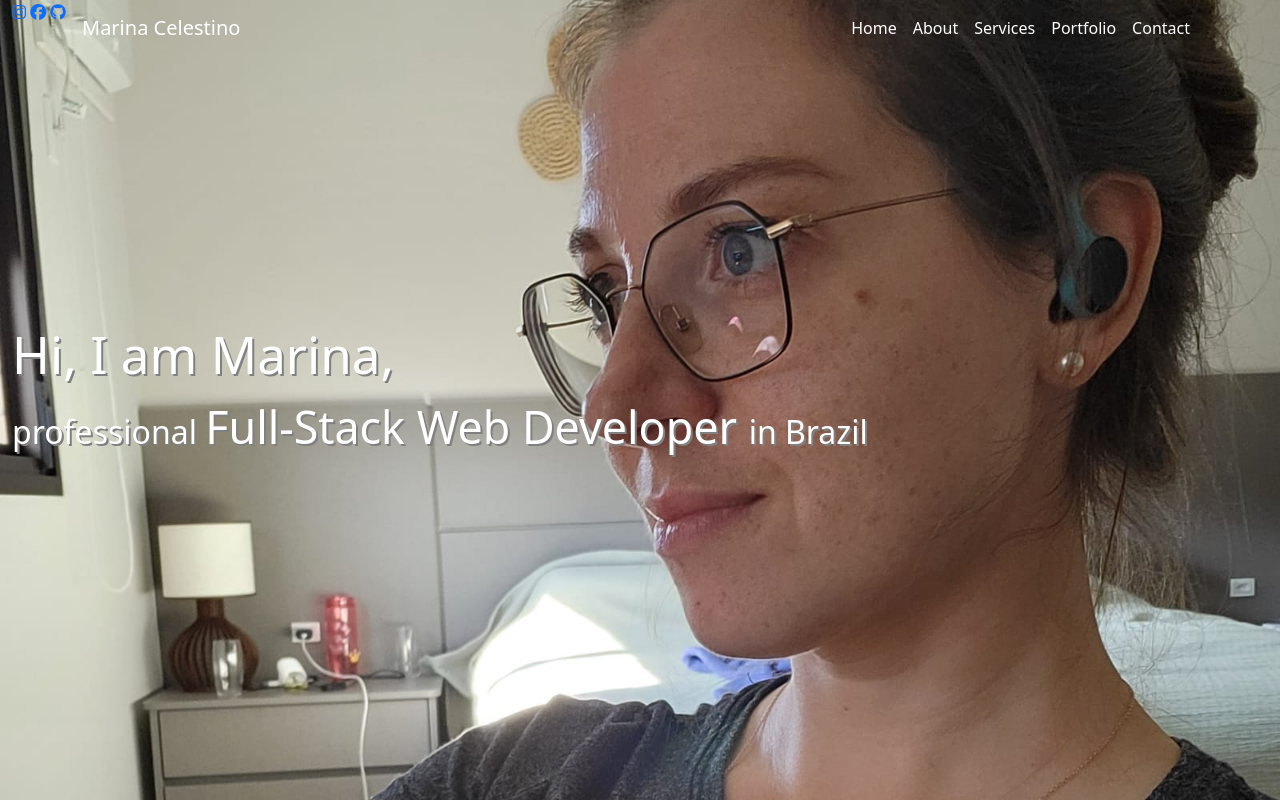
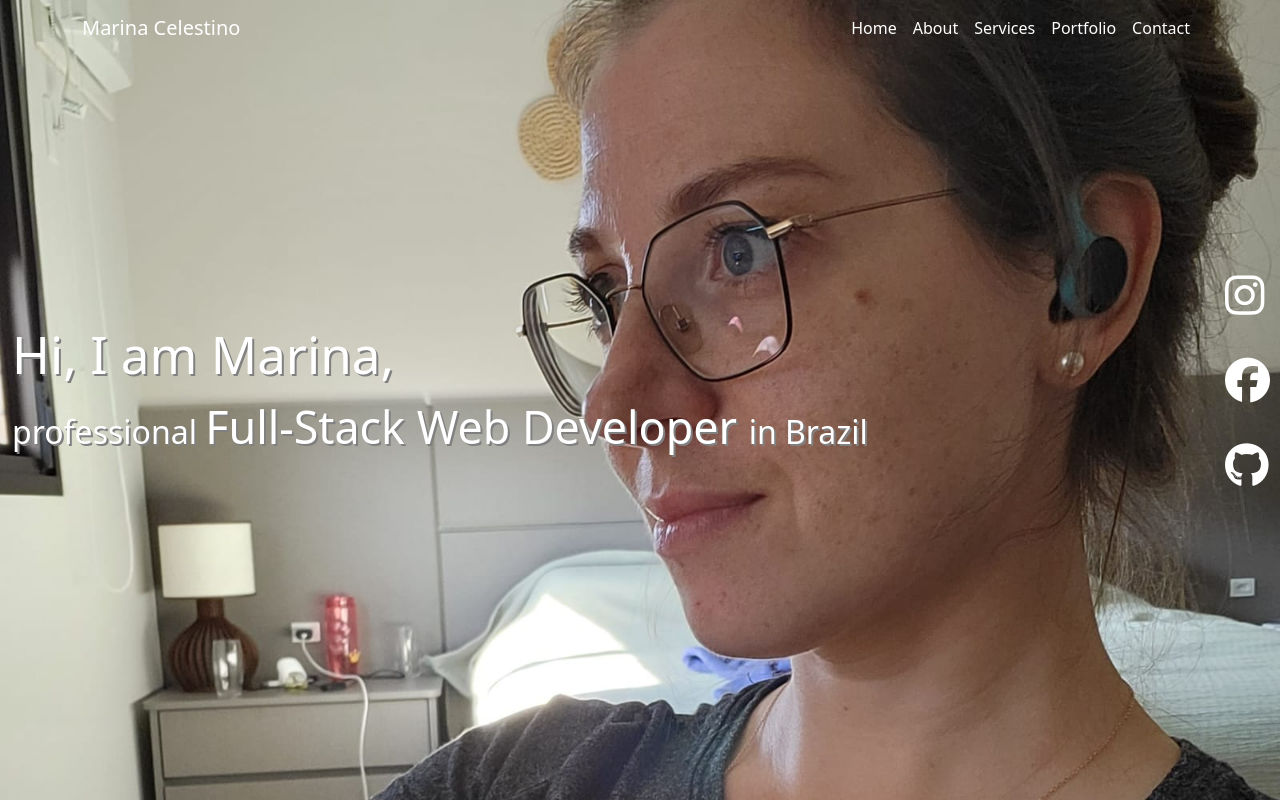
Before and after one commit to Mcelest19/portfolio, a plain HTML site: page index.html in a window 1280 px wide. Shown: the top 802 px of the page. Drawn offline with nearby package versions, Linux system fonts and the light colour scheme.

Commit message:
feat: added media icons

```diff
--- a/styles.css
+++ b/styles.css
@@ -55,3 +55,23 @@
 .btn-contact:hover {
     background-color: #666;
 }
+.social-icons {
+    position: absolute;
+    top: 50%;
+    right: 10px; /* Adjust the distance from the right side */
+    transform: translateY(-50%);
+    display: flex;
+    flex-direction: column;
+}
+
+.social-icon {
+    margin-bottom: 40px; /* Adjust the space between icons */
+    }
+.social-icon i {
+    font-size: 45px; /* Adjust the size of the icons */
+    color: white !important;
+    transition: transform 0.3s ease;
+}
+.social-icon:hover i {
+    transform: scale(1.2); /* Increase the size of the icon on hover */
+}
```
